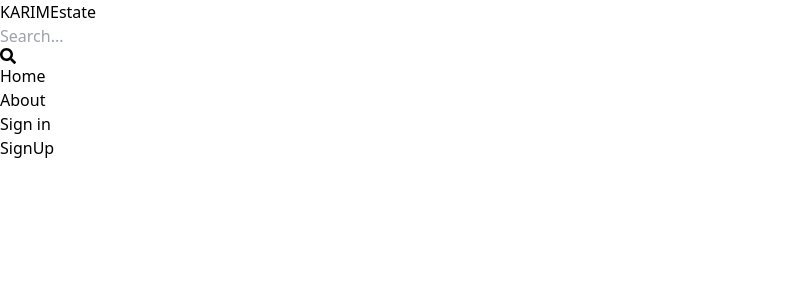
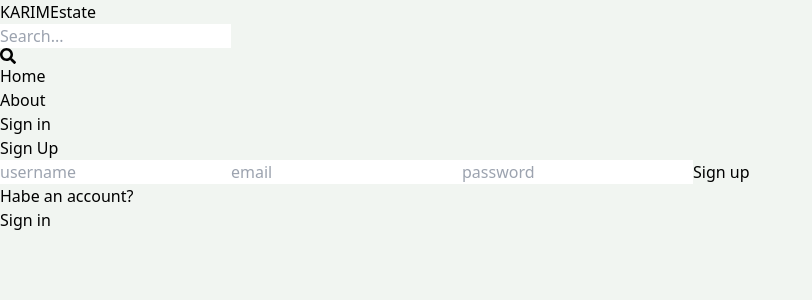
Before and after one commit to karimgaber12/MERN-Real-State-2024, a React (Vite) app in the folder client/: page /sign-up in a window 1280 px wide. Shown: the top 300 px of the page, without its empty margins (0-812 px from the left). Built offline with nearby package versions, Linux system fonts and the light colour scheme.

Commit message:
complete sign up page ui

```diff
--- a/client/src/index.css
+++ b/client/src/index.css
@@ -1,3 +1,7 @@
 @tailwind base;
 @tailwind components;
 @tailwind utilities;
+
+body{
+    background-color: rgb(241, 245, 241);
+}
--- a/client/src/pages/SignUp.jsx
+++ b/client/src/pages/SignUp.jsx
@@ -1,9 +1,22 @@
 import React from 'react'
-
+import {Link} from 'react-router-dom'
 export default function SignUp() {
   return (
-    <div>
-      SignUp
+    <div className='p-3 max-w-lg mx-auto'>
+      <h1 className='text-3xl text-center font-semibold
+      my-7'>Sign Up</h1>
+      <form className='flex flex-col gap-4'>
+        <input type='text' placeholder='username' className='border p-3 rounded-lg' id='username'/>
+        <input type='email' placeholder='email' className='border p-3 rounded-lg' id='email'/>
+        <input type='password' placeholder='password' className='border p-3 rounded-lg' id='password'/>
+        <button className='bg-slate-700 text-white p-3 rounded-lg uppercase hover:opacity-95 disabled:opacity-80'>Sign up</button>
+      </form>
+      <div className="flex gap-2 mt-5">
+        <p>Habe an account?</p>
+        <Link to='/sign-in'>
+          <span className='text-blue-700'>Sign in</span>
+        </Link>
+      </div>
     </div>
   )
 }
```
